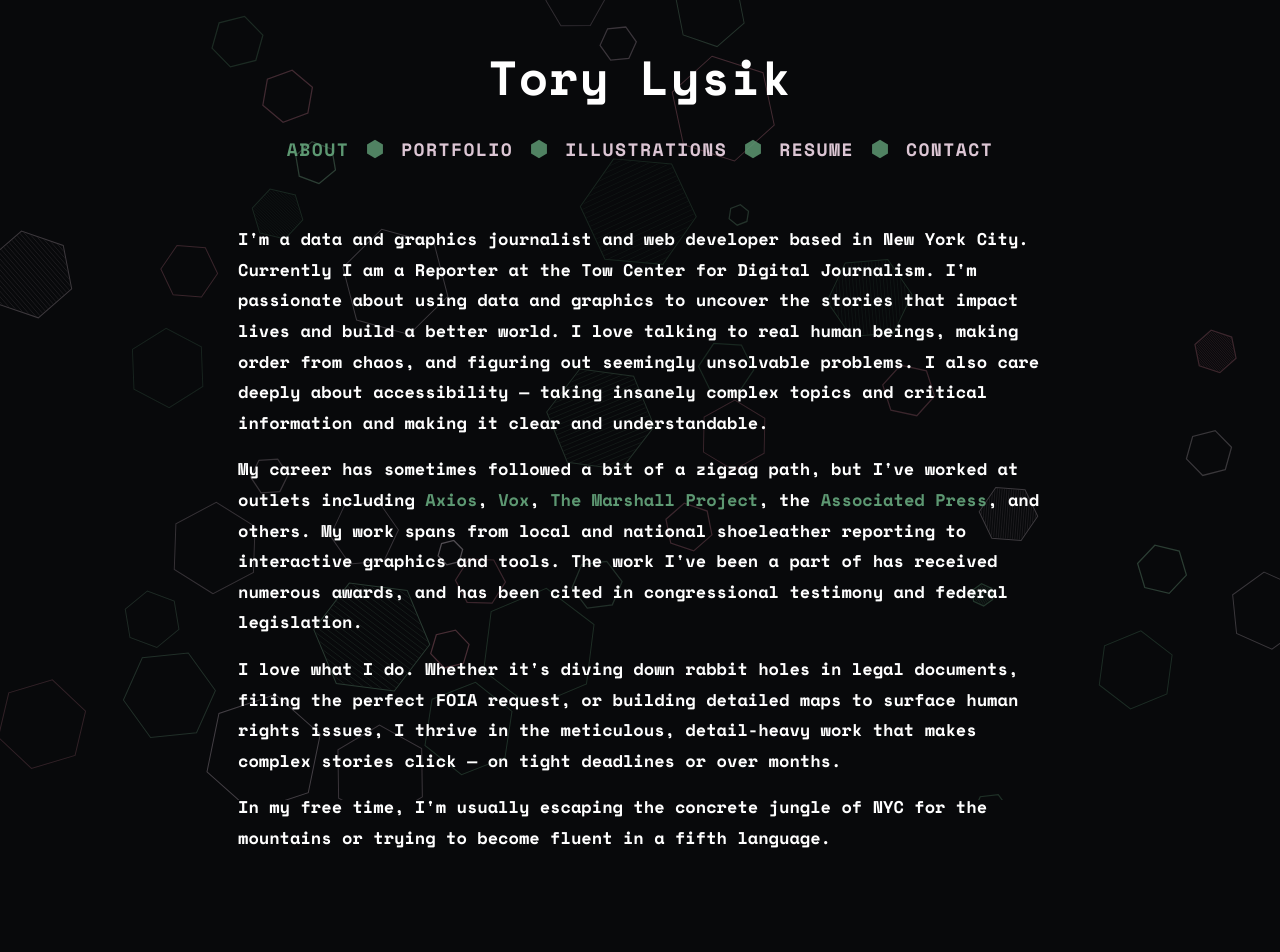
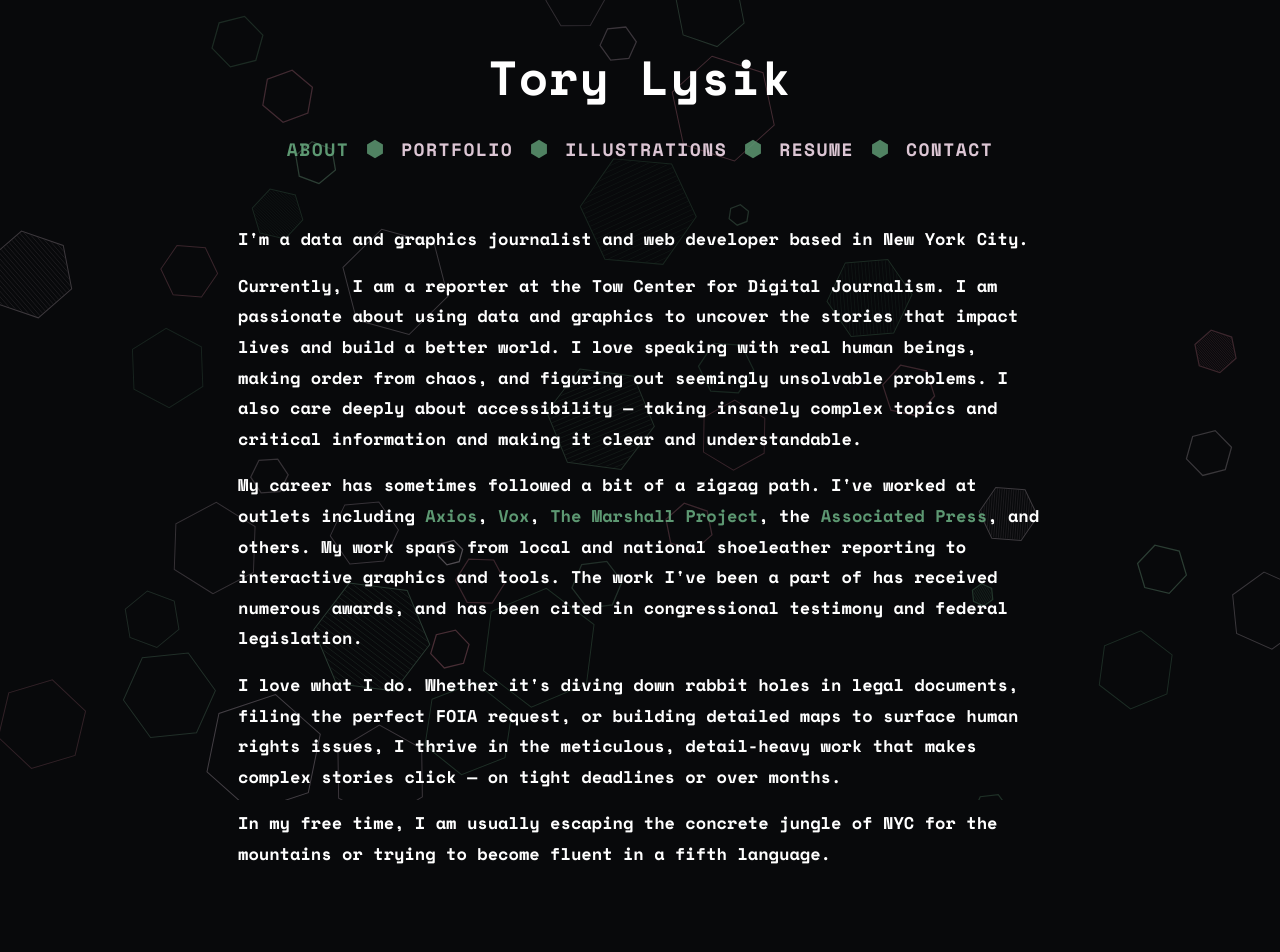
Before and after one commit to torythetortle/tlysik_portfolio, a SvelteKit app: page /about in a window 1280 px wide. Shown: the top 952 px of the page. Built offline with nearby package versions, Linux system fonts and the light colour scheme.

Commit message:
Update +page.svelte

```diff
--- a/src/routes/about/+page.svelte
+++ b/src/routes/about/+page.svelte
@@ -22,16 +22,19 @@
 	<div class="container">
 		<div class="bio">
 			<p>
-				I'm a data and graphics journalist and web developer based in New York City. Currently I am a Reporter at the Tow Center for Digital Journalism. I'm passionate about using data and graphics to uncover the stories that impact lives and build a better world. I love talking to real human beings, making order from chaos, and figuring out seemingly unsolvable problems. I also care deeply about accessibility — taking insanely complex topics and critical information and making it clear and understandable.
+				I'm a data and graphics journalist and web developer based in New York City.
 			</p>
 			<p>
-				My career has sometimes followed a bit of a zigzag path, but I've worked at outlets including <a href="https://www.axios.com/results?q=tory%20lysik&sort=2" target="_blank" rel="noopener noreferrer">Axios</a>, <a href="https://www.vox.com/" target="_blank" rel="noopener noreferrer">Vox</a>, <a href="https://www.themarshallproject.org/" target="_blank" rel="noopener noreferrer">The Marshall Project</a>, the <a href="https://apnews.com/" target="_blank" rel="noopener noreferrer">Associated Press</a>, and others. My work spans from local and national shoeleather reporting to interactive graphics and tools. The work I've been a part of has received numerous awards, and has been cited in congressional testimony and federal legislation.
+				Currently, I am a reporter at the Tow Center for Digital Journalism. I am passionate about using data and graphics to uncover the stories that impact lives and build a better world. I love speaking with real human beings, making order from chaos, and figuring out seemingly unsolvable problems. I also care deeply about accessibility — taking insanely complex topics and critical information and making it clear and understandable.
+			</p>
+			<p>
+				My career has sometimes followed a bit of a zigzag path. I've worked at outlets including <a href="https://www.axios.com/results?q=tory%20lysik&sort=2" target="_blank" rel="noopener noreferrer">Axios</a>, <a href="https://www.vox.com/" target="_blank" rel="noopener noreferrer">Vox</a>, <a href="https://www.themarshallproject.org/" target="_blank" rel="noopener noreferrer">The Marshall Project</a>, the <a href="https://apnews.com/" target="_blank" rel="noopener noreferrer">Associated Press</a>, and others. My work spans from local and national shoeleather reporting to interactive graphics and tools. The work I've been a part of has received numerous awards, and has been cited in congressional testimony and federal legislation.
 			</p>
 			<p>
 				I love what I do. Whether it's diving down rabbit holes in legal documents, filing the perfect FOIA request, or building detailed maps to surface human rights issues, I thrive in the meticulous, detail-heavy work that makes complex stories click — on tight deadlines or over months.
 			</p>
 			<p>
-				In my free time, I'm usually escaping the concrete jungle of NYC for the mountains or trying to become fluent in a fifth language.
+				In my free time, I am usually escaping the concrete jungle of NYC for the mountains or trying to become fluent in a fifth language.
 			</p>
 		</div>
 	</div>
```
